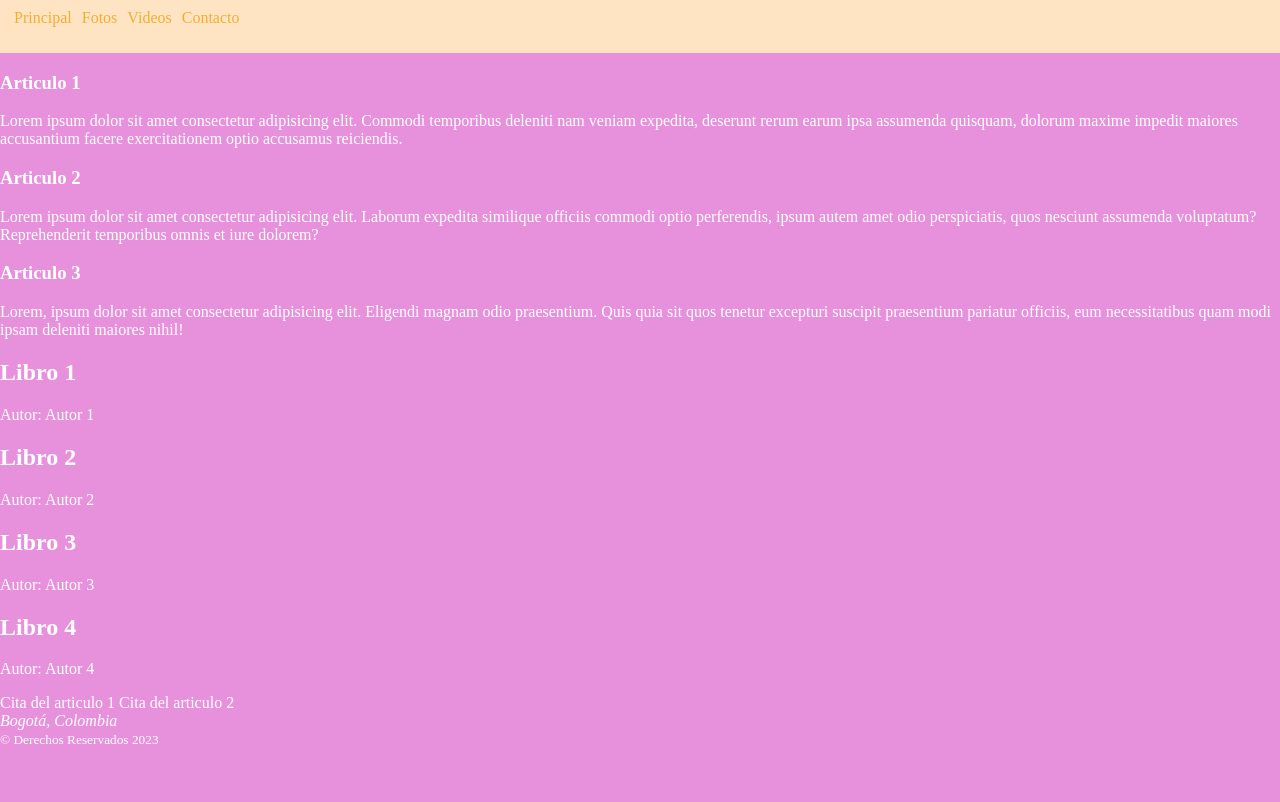
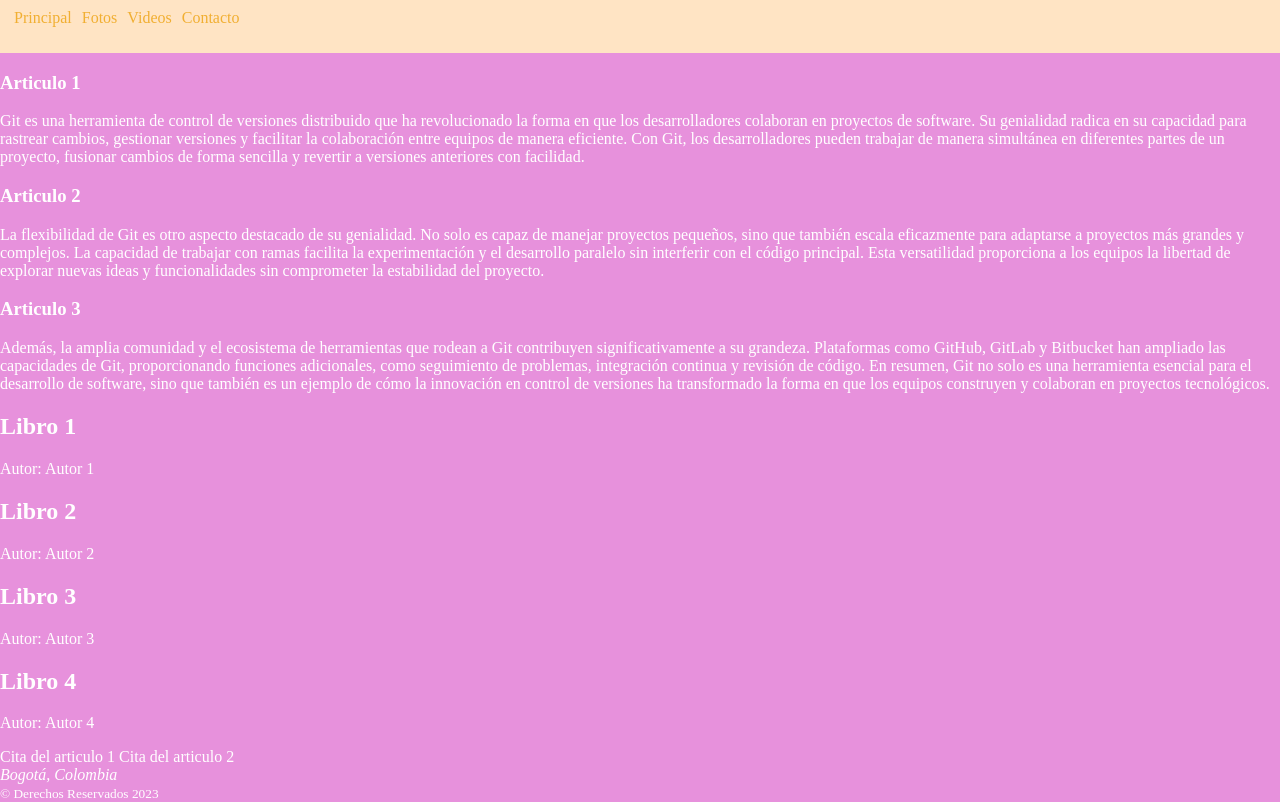
Before and after one commit to SantiagoReyesGonzalez/Pagina, a plain HTML site: page index.html in a window 1280 px wide. Shown: the part 71-873 px from the top of the page. Before the commit the page ends 819 px from the top, so only its background shows below. Drawn offline with Linux system fonts and the light colour scheme.

Commit message:
Se actualiza contenido del main

```diff
--- a/index.html
+++ b/index.html
@@ -33,13 +33,13 @@
             <article>
                 <h1>Articulo 1</h1>
                 <p>
-                    Lorem ipsum dolor sit amet consectetur adipisicing elit. Commodi temporibus deleniti nam veniam expedita, deserunt rerum earum ipsa assumenda quisquam, dolorum maxime impedit maiores accusantium facere exercitationem optio accusamus reiciendis.
+                    Git es una herramienta de control de versiones distribuido que ha revolucionado la forma en que los desarrolladores colaboran en proyectos de software. Su genialidad radica en su capacidad para rastrear cambios, gestionar versiones y facilitar la colaboración entre equipos de manera eficiente. Con Git, los desarrolladores pueden trabajar de manera simultánea en diferentes partes de un proyecto, fusionar cambios de forma sencilla y revertir a versiones anteriores con facilidad.
                 </p>
             </article>
             <article>
                 <h1>Articulo 2</h1>
                 <p>
-                    Lorem ipsum dolor sit amet consectetur adipisicing elit. Laborum expedita similique officiis commodi optio perferendis, ipsum autem amet odio perspiciatis, quos nesciunt assumenda voluptatum? Reprehenderit temporibus omnis et iure dolorem?
+                    La flexibilidad de Git es otro aspecto destacado de su genialidad. No solo es capaz de manejar proyectos pequeños, sino que también escala eficazmente para adaptarse a proyectos más grandes y complejos. La capacidad de trabajar con ramas facilita la experimentación y el desarrollo paralelo sin interferir con el código principal. Esta versatilidad proporciona a los equipos la libertad de explorar nuevas ideas y funcionalidades sin comprometer la estabilidad del proyecto.
                 </p>
             </article>
         </section>
@@ -47,7 +47,7 @@
             <article>
                 <h1>Articulo 3</h1>
                 <p>
-                    Lorem, ipsum dolor sit amet consectetur adipisicing elit. Eligendi magnam odio praesentium. Quis quia sit quos tenetur excepturi suscipit praesentium pariatur officiis, eum necessitatibus quam modi ipsam deleniti maiores nihil!
+                    Además, la amplia comunidad y el ecosistema de herramientas que rodean a Git contribuyen significativamente a su grandeza. Plataformas como GitHub, GitLab y Bitbucket han ampliado las capacidades de Git, proporcionando funciones adicionales, como seguimiento de problemas, integración continua y revisión de código. En resumen, Git no solo es una herramienta esencial para el desarrollo de software, sino que también es un ejemplo de cómo la innovación en control de versiones ha transformado la forma en que los equipos construyen y colaboran en proyectos tecnológicos.
                 </p>
             </article>
         </section>
```
